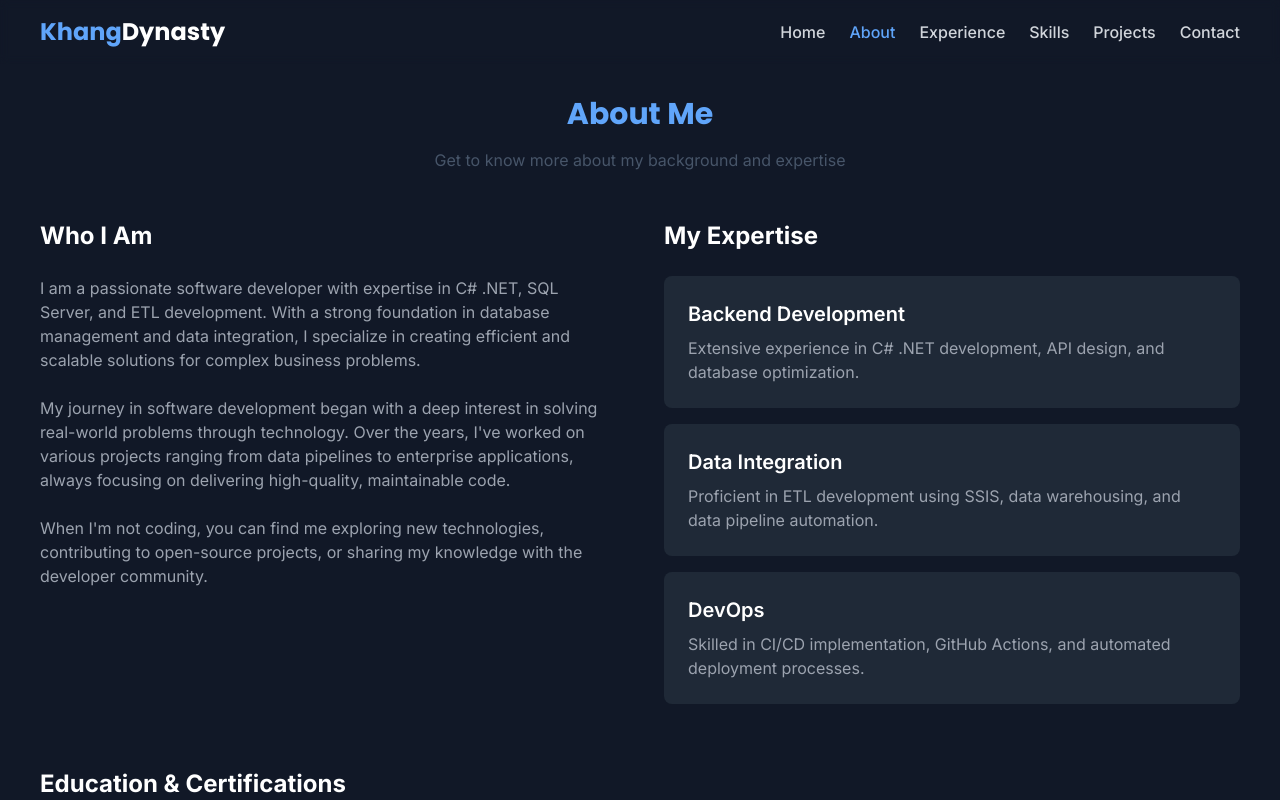
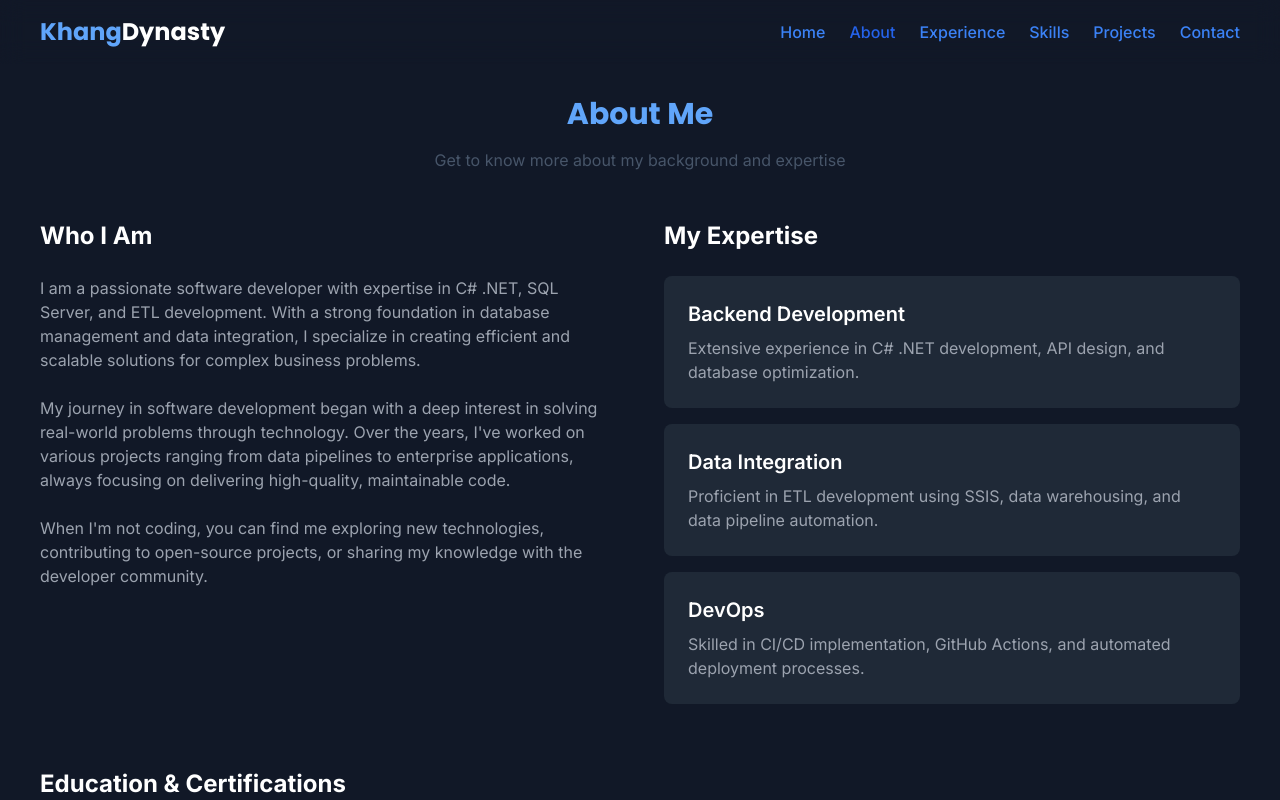
Before and after one commit to KingArceus/KingPortfolio, a React (Vite) app: page /about in a window 1280 px wide. Shown: the top 800 px of the page. Built offline with nearby package versions, Linux system fonts and the light colour scheme.

Commit message:
Refactor code

```diff
--- a/src/components/Navbar.tsx
+++ b/src/components/Navbar.tsx
@@ -16,7 +16,7 @@ function Navbar({ isScrolled }: NavbarProps) {
 
   return (
     <motion.nav
-      className={`fixed w-full z-50 transition-all duration-300 backdrop-blur-sm ${
+      className={`fixed w-full z-50 transition-all duration-300 backdrop-blur-md ${
         isScrolled ? 'shadow-xl py-2' : 'py-4'
       }`}
       initial={{ y: -100 }}
@@ -36,8 +36,8 @@ function Navbar({ isScrolled }: NavbarProps) {
             className={({ isActive }) =>
               `font-medium transition-colors duration-200 ${
                 isActive
-                  ? 'text-blue-400'
-                  : 'text-gray-300 hover:text-blue-400'
+                  ? 'text-blue-600'
+                  : 'text-blue-500 hover:text-blue-600'
               }`
             }
           >
@@ -48,8 +48,8 @@ function Navbar({ isScrolled }: NavbarProps) {
             className={({ isActive }) =>
               `font-medium transition-colors duration-200 ${
                 isActive
-                  ? 'text-blue-400'
-                  : 'text-gray-300 hover:text-blue-400'
+                  ? 'text-blue-600'
+                  : 'text-blue-500 hover:text-blue-600'
               }`
             }
           >
@@ -60,8 +60,8 @@ function Navbar({ isScrolled }: NavbarProps) {
             className={({ isActive }) =>
               `font-medium transition-colors duration-200 ${
                 isActive
-                  ? 'text-blue-400'
-                  : 'text-gray-300 hover:text-blue-400'
+                  ? 'text-blue-600'
+                  : 'text-blue-500 hover:text-blue-600'
               }`
             }
           >
@@ -72,8 +72,8 @@ function Navbar({ isScrolled }: NavbarProps) {
             className={({ isActive }) =>
               `font-medium transition-colors duration-200 ${
                 isActive
-                  ? 'text-blue-400'
-                  : 'text-gray-300 hover:text-blue-400'
+                  ? 'text-blue-600'
+                  : 'text-blue-500 hover:text-blue-600'
               }`
             }
           >
@@ -84,8 +84,8 @@ function Navbar({ isScrolled }: NavbarProps) {
             className={({ isActive }) =>
               `font-medium transition-colors duration-200 ${
                 isActive
-                  ? 'text-blue-400'
-                  : 'text-gray-300 hover:text-blue-400'
+                  ? 'text-blue-600'
+                  : 'text-blue-500 hover:text-blue-600'
               }`
             }
           >
@@ -96,8 +96,8 @@ function Navbar({ isScrolled }: NavbarProps) {
             className={({ isActive }) =>
               `font-medium transition-colors duration-200 ${
                 isActive
-                  ? 'text-blue-400'
-                  : 'text-gray-300 hover:text-blue-400'
+                  ? 'text-blue-600'
+                  : 'text-blue-500 hover:text-blue-600'
               }`
             }
           >
--- a/src/pages/About.tsx
+++ b/src/pages/About.tsx
@@ -4,8 +4,7 @@ import SectionTitle from '../components/SectionTitle';
 const About: React.FC = () => {
   return (
     <div className="min-h-screen bg-gray-900">
-      <div className="pt-24 pb-20 px-10">
-        <div className="container mx-auto">
+      <div className="container mx-auto pt-24 pb-20 px-10">
         <SectionTitle
           title="About Me"
           subtitle="Get to know more about my background and expertise"
@@ -85,7 +84,6 @@ const About: React.FC = () => {
         </motion.div>
       </div>
     </div>
-    </div>
   );
 };
 
--- a/src/pages/Contact.tsx
+++ b/src/pages/Contact.tsx
@@ -6,8 +6,7 @@ import ContactForm from '../components/ContactForm';
 const Contact: React.FC = () => {
   return (
     <div className="min-h-screen bg-gray-900">
-      <div className="pt-24 pb-20 px-10">
-        <div className="container mx-auto">
+      <div className="container mx-auto pt-24 pb-20 px-10">
         <SectionTitle
           title="Contact Me"
           subtitle="Get in touch for collaborations, job opportunities, or just to say hello"
@@ -104,7 +103,6 @@ const Contact: React.FC = () => {
         </div>
       </div>
     </div>
-    </div>
   );
 };
 
--- a/src/pages/Experience.tsx
+++ b/src/pages/Experience.tsx
@@ -5,8 +5,7 @@ import TimelineItem from '../components/TimelineItem';
 function Experience() {
   return (
     <div className="min-h-screen bg-gray-900">
-      <div className="pt-24 pb-20 px-10">
-        <div className="container mx-auto">
+      <div className="container mx-auto pt-24 pb-20 px-10">
         <SectionTitle
           title="Experience"
           subtitle="My professional journey and work experience"
@@ -70,7 +69,6 @@ function Experience() {
         </motion.div>
       </div>
     </div>
-    </div>
   );
 }
 
--- a/src/pages/Home.tsx
+++ b/src/pages/Home.tsx
@@ -9,7 +9,7 @@ const Home: React.FC = () => {
             <section className="min-h-screen flex items-center bg-gradient-to-br from-gray-900 via-gray-800 to-gray-900">
                 <div className="min-h-screen container mx-auto pl-10 flex justify-between items-center">
                     <motion.div
-              className="md:w-3/5 mb-10 md:mb-0"
+                        className="w-3/5 mb-10 md:mb-0"
                         initial={{ opacity: 0, x: -50 }}
                         animate={{ opacity: 1, x: 0 }}
                         transition={{ duration: 0.5 }}
@@ -82,14 +82,13 @@ const Home: React.FC = () => {
                     </motion.div>
 
                     <motion.div
-              className="min-h-screen md:w-2/5 flex justify-end"
+                        className="min-h-screen w-2/5 flex justify-end relative"
                         initial={{ opacity: 0, scale: 0.8 }}
                         animate={{ opacity: 1, scale: 1 }}
                         transition={{ duration: 0.5, delay: 0.2 }}
                     >
-              <div className="relative">
                         <motion.div
-                  className="md:h-80 overflow-hidden"
+                            className="absolute right-0 h-full "
                             transition={{
                                 duration: 8,
                                 repeat: Infinity,
@@ -99,10 +98,9 @@ const Home: React.FC = () => {
                             <img
                                 src="/Demo.jpg"
                                 alt="Profile"
-                    className="w-full h-full object-cover"
+                                className="w-full h-full object-cover right-0 overflow-hidden"
                             />
                         </motion.div>
-              </div>
                     </motion.div>
                 </div>
             </section>
--- a/src/pages/Projects.tsx
+++ b/src/pages/Projects.tsx
@@ -50,8 +50,7 @@ function Projects() {
 
   return (
     <div className="min-h-screen bg-gray-900">
-      <div className="pt-24 pb-20 px-10">
-        <div className="container mx-auto">
+      <div className="container mx-auto pt-24 pb-20 px-10">
           <SectionTitle
             title="Projects"
             subtitle="A showcase of my recent work and technical projects"
@@ -70,7 +69,6 @@ function Projects() {
               />
             ))}
           </div>
-        </div>
       </div>
     </div>
   );
--- a/src/pages/Skills.tsx
+++ b/src/pages/Skills.tsx
@@ -47,8 +47,7 @@ function Skills() {
 
   return (
     <div className="min-h-screen bg-gray-900">
-      <div className="pt-24 pb-20 px-10">
-        <div className="container mx-auto">
+      <div className="container mx-auto pt-24 pb-20 px-10">
           <SectionTitle
             title="Skills & Expertise"
             subtitle="A comprehensive overview of my technical skills and competencies"
@@ -179,7 +178,6 @@ function Skills() {
             </div>
           </div>
         </div>
-      </div>
     </div>
   );
 }
```
Lines whose indentation alone changed are shown as unchanged.
